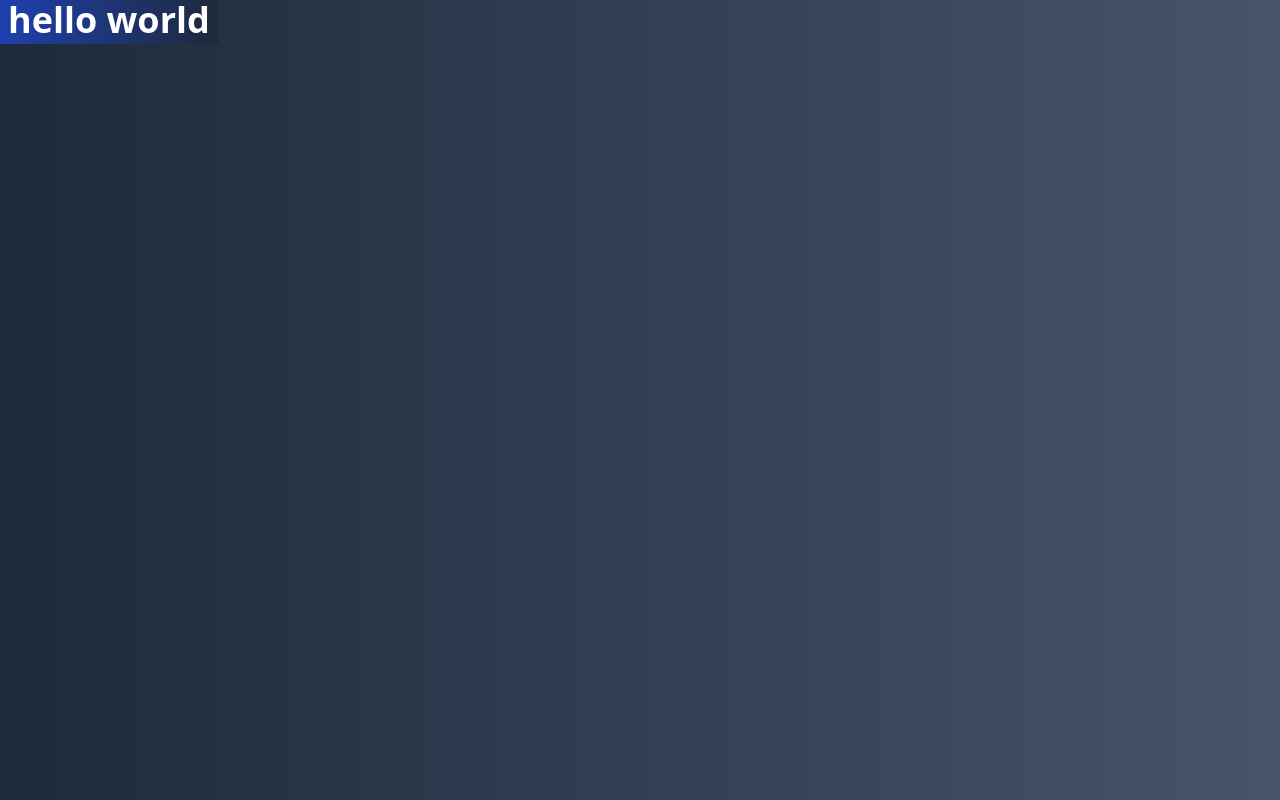
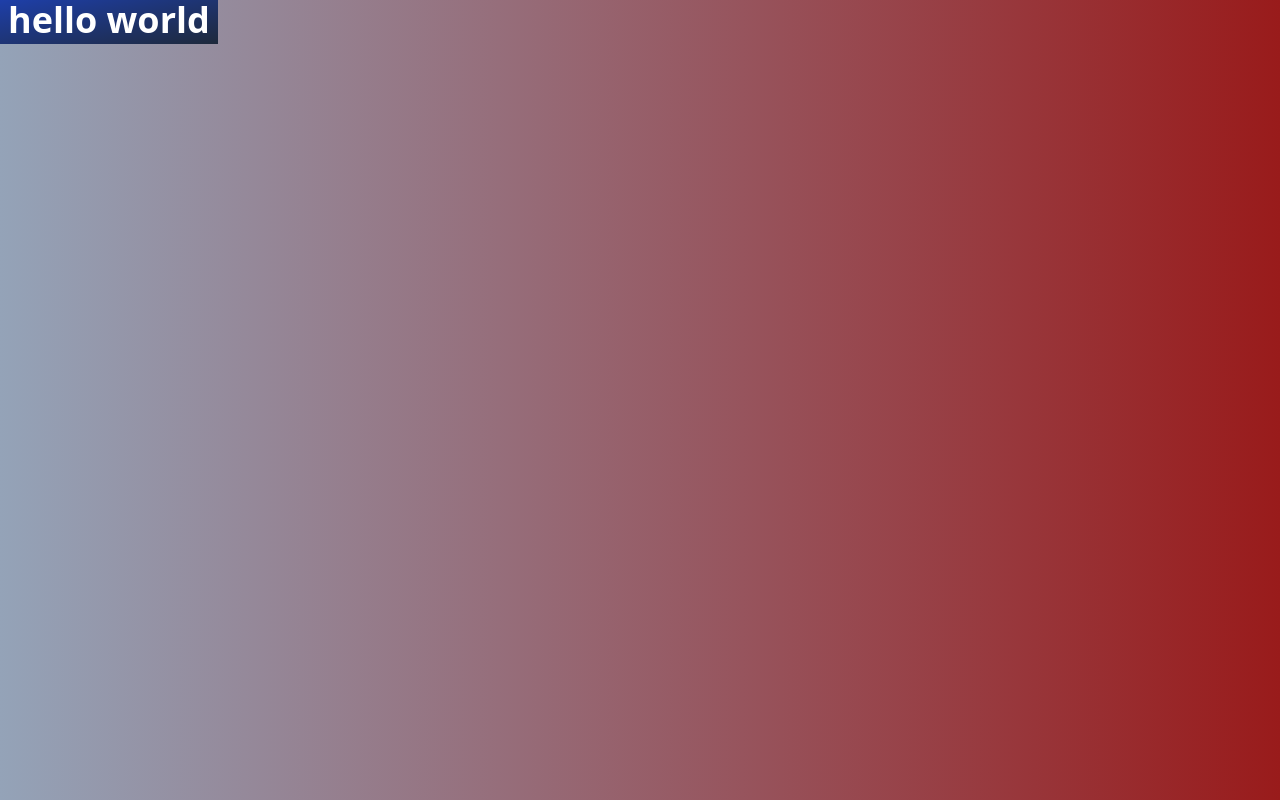
Before and after one commit to digxz/tailwindcss, a website: page instalacao/src/index.html in a window 1280 px wide. Drawn offline with Linux system fonts and the light colour scheme.

Commit message:
utility first

```diff
--- a/instalacao/src/index.html
+++ b/instalacao/src/index.html
@@ -8,11 +8,9 @@
     <title>Document</title>
 </head>
 
-<body class="bg-gradient-to-r from-slate-800 to-slate-600">
-    <span
-        class="box-decoration-slice bg-gradient-to-r from-blue-800 to-slate-800 text-4xl text-white font-extrabold px-2">hello
+<body class="bg-gradient-to-l from-red-800 to-slate-400">
+    <span class=" bg-gradient-to-br from-blue-800 to-slate-800 text-4xl text-white font-extrabold px-2">hello
         world
-
     </span>
 </body>
 
```
Also changed, not shown: instalacao/dist/output.css.
